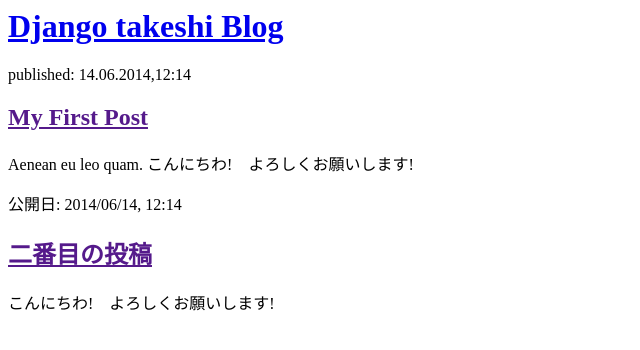
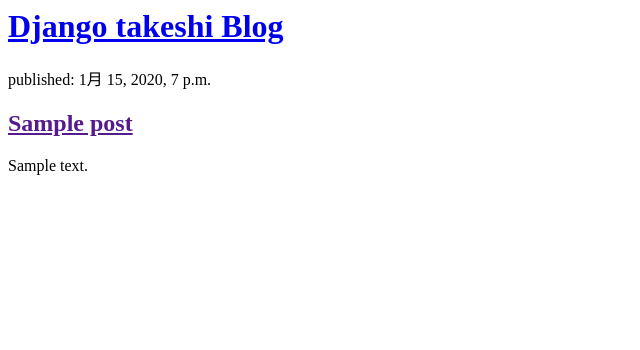
Before and after one commit to Takeshi142/my-first-blog, a Django app: page / in a window 1280 px wide. Shown: the top 350 px of the page, without its empty margins (0-640 px from the left). Run offline with Django 3.2, Linux system fonts and the light colour scheme; tables that the repository leaves empty hold one stand-in row (values such as "Sample post").

Commit message:
Modified templates to display posts from database.

```diff
--- a/blog/models.py
+++ b/blog/models.py
@@ -1,18 +1,17 @@
 from django.conf import settings
 from django.db import models
 from django.utils import timezone
-# Create your models here.
 
 class Post(models.Model):
-    author  = models.ForeignKey(settings.AUTH_USER_MODEL,on_delete = models.CASCADE)
-    title   = models.CharField(max_length = 200)
-    text    = models.TextField()
-    created_date = models.DateTimeField(default = timezone.now)
-    published_date =  models.DateTimeField(blank = True,null = True)
+    author = models.ForeignKey(settings.AUTH_USER_MODEL, on_delete=models.CASCADE)
+    title = models.CharField(max_length=200)
+    text = models.TextField()
+    created_date = models.DateTimeField(default=timezone.now)
+    published_date = models.DateTimeField(blank=True, null=True)
 
     def publish(self):
-        self.published_date = timezone.now
+        self.published_date = timezone.now()
         self.save()
 
-    def _str_(self):
+    def __str__(self):
         return self.title
--- a/blog/templates/blog/post_list.html
+++ b/blog/templates/blog/post_list.html
@@ -9,15 +9,12 @@
         </div>
 
         <div>
-            <p>published: 14.06.2014,12:14</p>
-            <h2><a href="">My First Post</a></h2>
-            <p>Aenean eu leo quam. こんにちわ!　よろしくお願いします!</p>
+            {% for post in posts %}
+                <p>published: {{ post.published_date }}</p>
+                <h2><a href="">{{ post.title }}</a></h2>
+                <p>{{ post.text|linebreaksbr}}</p>
+            {% endfor %}
         </div>
 
-        <div>
-            <p>公開日: 2014/06/14, 12:14</p>
-            <h2><a href="">二番目の投稿</a></h2>
-            <p>こんにちわ!　よろしくお願いします!</p>
-        </div>
     </body>
 </html>
--- a/blog/views.py
+++ b/blog/views.py
@@ -1,5 +1,10 @@
 from django.shortcuts import render
+from django.utils import timezone
+from .models import Post
+import datetime
 
 # Create your views here.
 def post_list(request):
-    return render(request, 'blog/post_list.html', {})
+    timetesut = timezone.make_aware(datetime.datetime(year=2021, month=12, day=24, hour=0))
+    posts = Post.objects.filter(published_date__lte=timetesut).order_by('published_date')
+    return render(request, 'blog/post_list.html', {'posts': posts})
```
